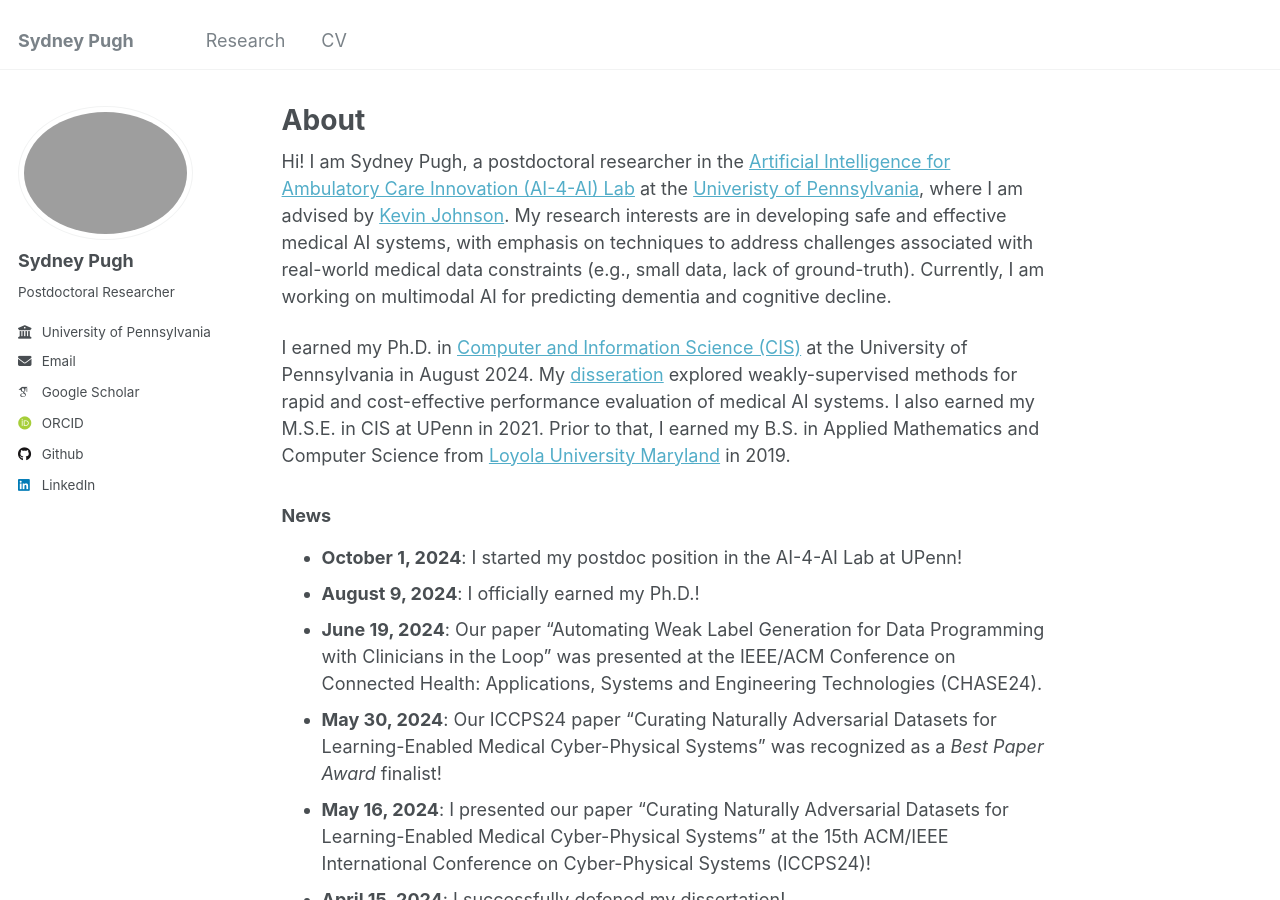
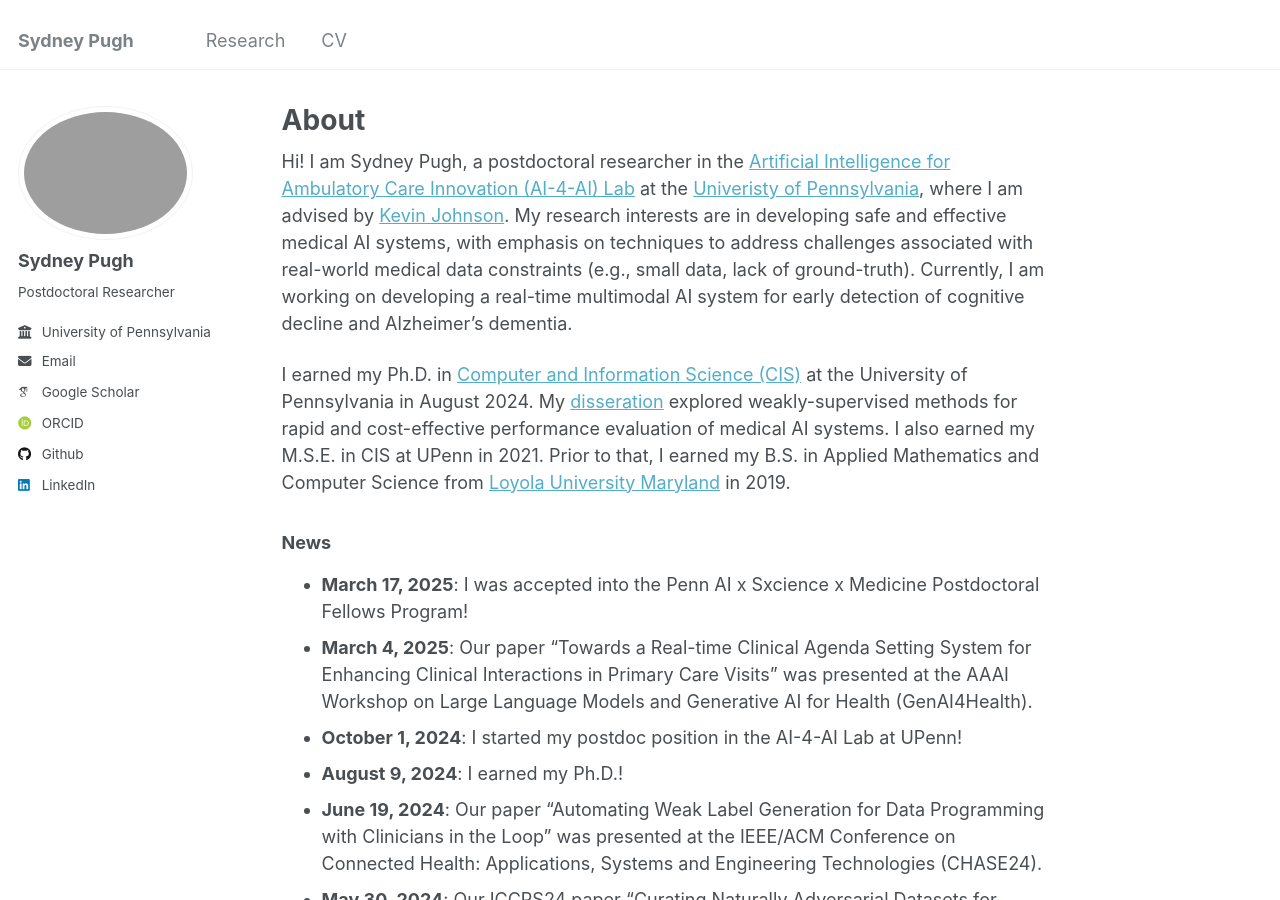
Before and after one commit to sfpugh/sfpugh.github.io, a Jekyll site: the page built from _pages/about.md, in a window 1280 px wide and 900 px high. Built offline with Jekyll 4.4.1, drawn with Linux system fonts in a browser that asks for light colours; some web fonts are replaced.

Commit message:
updated news

```diff
--- a/_pages/about.md
+++ b/_pages/about.md
@@ -9,13 +9,15 @@ redirect_from:
   - /home.html
 ---
 
-Hi! I am Sydney Pugh, a postdoctoral researcher in the [Artificial Intelligence for Ambulatory Care Innovation (AI-4-AI) Lab](https://www.med.upenn.edu/kbjohnsonlab/) at the [Univeristy of Pennsylvania](https://www.upenn.edu/), where I am advised by [Kevin Johnson](https://www.kevinbjohnsonmd.net/). My research interests are in developing safe and effective medical AI systems, with emphasis on techniques to address challenges associated with real-world medical data constraints (e.g., small data, lack of ground-truth). Currently, I am working on multimodal AI for predicting dementia and cognitive decline.
+Hi! I am Sydney Pugh, a postdoctoral researcher in the [Artificial Intelligence for Ambulatory Care Innovation (AI-4-AI) Lab](https://www.med.upenn.edu/kbjohnsonlab/) at the [Univeristy of Pennsylvania](https://www.upenn.edu/), where I am advised by [Kevin Johnson](https://www.kevinbjohnsonmd.net/). My research interests are in developing safe and effective medical AI systems, with emphasis on techniques to address challenges associated with real-world medical data constraints (e.g., small data, lack of ground-truth). Currently, I am working on developing a real-time multimodal AI system for early detection of cognitive decline and Alzheimer's dementia.
 
 I earned my Ph.D. in [Computer and Information Science (CIS)](https://www.cis.upenn.edu/) at the University of Pennsylvania in August 2024. My [disseration](https://www.proquest.com/openview/d1142238baa72023e1668a6caf01e8a7/1?pq-origsite=gscholar&cbl=18750&diss=y) explored weakly-supervised methods for rapid and cost-effective performance evaluation of medical AI systems. I also earned my M.S.E. in CIS at UPenn in 2021. Prior to that, I earned my B.S. in Applied Mathematics and Computer Science from [Loyola University Maryland](https://www.loyola.edu/) in 2019.
 
 ### News
+* **March 17, 2025**: I was accepted into the Penn AI x Sxcience x Medicine Postdoctoral Fellows Program!
+* **March 4, 2025**: Our paper "Towards a Real-time Clinical Agenda Setting System for Enhancing Clinical Interactions in Primary Care Visits" was presented at the AAAI Workshop on Large Language Models and Generative AI for Health (GenAI4Health).
 * **October 1, 2024**: I started my postdoc position in the AI-4-AI Lab at UPenn!
-* **August 9, 2024**: I officially earned my Ph.D.!
+* **August 9, 2024**: I earned my Ph.D.!
 * **June 19, 2024**: Our paper "Automating Weak Label Generation for Data Programming with Clinicians in the Loop" was presented at the IEEE/ACM Conference on Connected Health: Applications, Systems and Engineering Technologies (CHASE24).
 * **May 30, 2024**: Our ICCPS24 paper "Curating Naturally Adversarial Datasets for Learning-Enabled Medical Cyber-Physical Systems" was recognized as a _Best Paper Award_ finalist!
 * **May 16, 2024**: I presented our paper "Curating Naturally Adversarial Datasets for Learning-Enabled Medical Cyber-Physical Systems" at the 15th ACM/IEEE International Conference on Cyber-Physical Systems (ICCPS24)!
```
